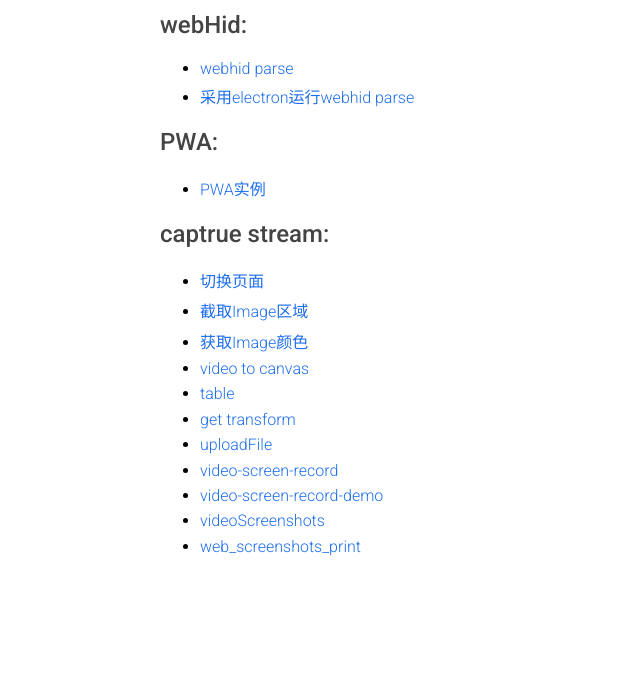
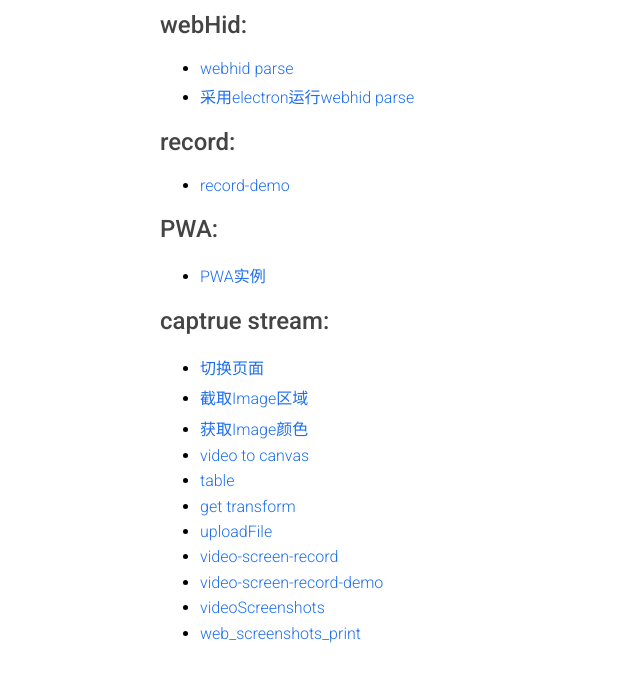
Before and after one commit to he-juan/js-samples-demo, a plain HTML site: page index.html in a window 1280 px wide. Shown: the part 92-774 px from the top of the page, without its empty margins (0-640 px from the left). Drawn offline with Linux system fonts and the light colour scheme.

Commit message:
update index.html

```diff
--- a/index.html
+++ b/index.html
@@ -45,6 +45,11 @@
             <li><a href="src/contents/webhid/webHid-demo-electron/">采用electron运行webhid parse</a></li>
         </ul>
 
+        <h2 id="record">record:  </h2>
+        <ul>
+            <li><a href="src/contents/record_demo/">record-demo</a></li>
+        </ul>
+
         <h2 id="pwa">PWA:  </h2>
         <ul>
             <li><a href="src/contents/PWA_demo/chapter-5/look-and-feel/">PWA实例</a></li>
```
